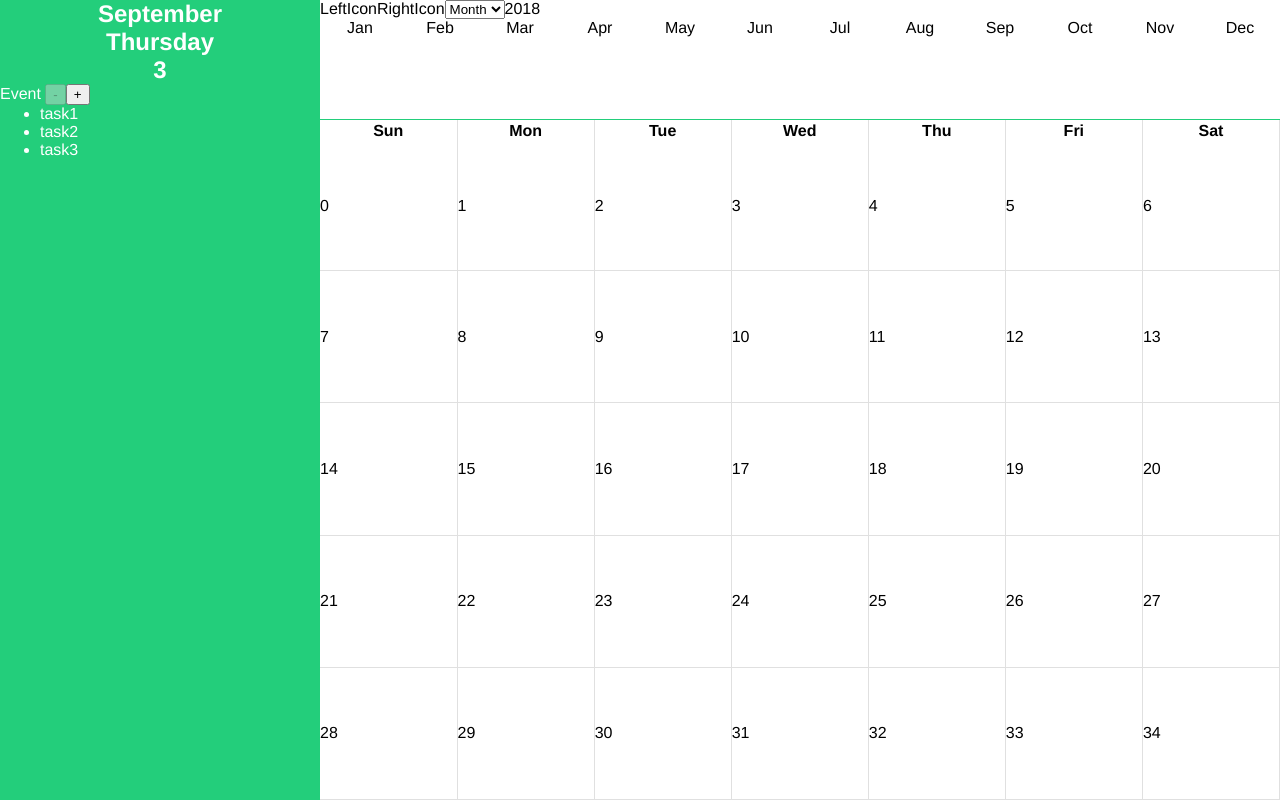
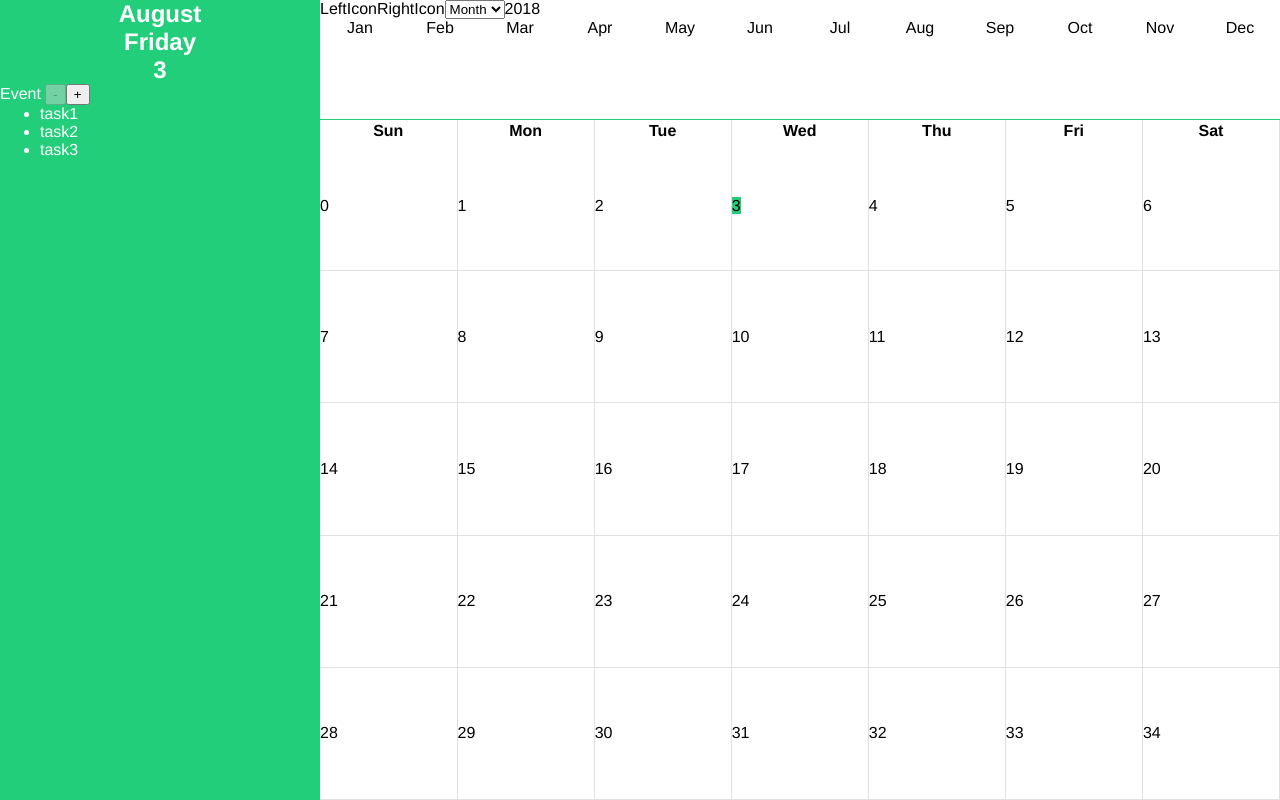
Before and after one commit to rosethorn999/calendar, a Vue app: page / in a window 1280 px wide. Built offline with nearby package versions, Linux system fonts and the light colour scheme.

Commit message:
動態初始日期

```diff
--- a/src/App.vue
+++ b/src/App.vue
@@ -1,8 +1,8 @@
 <template>
   <div id="app">
-    <SideBar/>
-    <MenuBar/>
-    <Calendar/>
+    <SideBar :now="nowDate"/>
+    <MenuBar :now="nowDate"/>
+    <Calendar :now="nowDate"/>
     <Modal :show="showModal" :pkg="modalPKG"/>
   </div>
 </template>
@@ -30,7 +30,19 @@ export default {
         footer: "FOOTER TEXT"
       }
     };
-  }
+  },
+  computed: {
+    nowDate() {
+      const d = new Date();
+      return {
+        YYYY: d.getFullYear(),
+        MM: d.getMonth(),
+        DD: d.getDate(),
+        DAY: d.getDay()
+      };
+    }
+  },
+  mounted() {}
 };
 </script>
 
--- a/src/assets/MMWW.json
+++ b/src/assets/dateText.json
@@ -13,7 +13,7 @@
     "November",
     "December"
   ],
-  "WW": [
+  "DAY": [
     "Sunday",
     "Monday",
     "Tuesday",
--- a/src/components/Calendar.vue
+++ b/src/components/Calendar.vue
@@ -2,24 +2,36 @@
   <div class="main">
     <table>
       <tr>
-        <th v-for="(week,weekIndex) in WW" :key="weekIndex">{{week|firstThree}}</th>
+        <th v-for="(week,weekIndex) in DAY" :key="weekIndex">{{week|firstThree}}</th>
       </tr>
       <tr v-for="(week,weekIndex) in DDs" :key="weekIndex">
-        <td v-for="(day,dayIndex) in week" :key="dayIndex">{{day}}</td>
+        <td v-for="(date,dayIndex) in week" :key="dayIndex" :class="{nowDate:date===now.DD}"><span>{{date}}</span></td>
       </tr>
     </table>
   </div>
 </template>
 
 <script>
-import MMWW from "../assets/MMWW.json";
+import dateText from "../assets/dateText.json";
 
 export default {
   name: "Calendar",
-  props: {},
+  props: {
+    now: {
+      type: Object,
+      default: function() {
+        return {
+          YYYY: 2018,
+          MM: 0,
+          DD: 1,
+          DAY: 0
+        };
+      }
+    }
+  },
   data: function() {
     return {
-      WW: MMWW.WW
+      DAY: dateText.DAY
     };
   },
   computed: {
@@ -75,4 +87,9 @@ td {
   border-left: 0px;
   width: 14%;
 }
+.nowDate {
+  span {
+    background: #23ce7b;
+  }
+}
 </style>
--- a/src/components/MenuBar.vue
+++ b/src/components/MenuBar.vue
@@ -5,7 +5,7 @@
   <select>
     <option>Month</option>
   </select>
-  <span>{{YYYY}}</span>
+  <span>{{now.YYYY}}</span>
   <div class="monthSwitcher">
     <div v-for="(item,index) in MMs" :key="index">{{item | firstThree}}</div>
   </div>
@@ -13,14 +13,25 @@
 </template>
 
 <script>
-import MMWW from "../assets/MMWW.json";
+import dateText from "../assets/dateText.json";
 export default {
   name: "MenuBar",
-  props: {},
+  props: {
+    now: {
+      type: Object,
+      default: function() {
+        return {
+          YYYY: 2018,
+          MM: 0,
+          DD: 1,
+          DAY: 0
+        };
+      }
+    }
+  },
   data: function() {
     return {
-      YYYY: 2018,
-      MMs: MMWW.MM
+      MMs: dateText.MM
     };
   },
   filters: {
--- a/src/components/SideBar.vue
+++ b/src/components/SideBar.vue
@@ -1,8 +1,8 @@
 <template>
   <div class="main">
-    <h2>{{MMText}}</h2>
-    <h2>{{WWText}}</h2>
-    <h2>{{DD}}</h2>
+    <h2>{{now.MM|monthText}}</h2>
+    <h2>{{now.DAY|dayText}}</h2>
+    <h2>{{now.DD}}</h2>
     <div>
       Event
       <input type="button" value="-" :disabled="!anyOneSelected" @click="removeEvent">
@@ -16,16 +16,25 @@
 </template>
 
 <script>
-import MMWW from "../assets/MMWW.json";
+import dateText from "../assets/dateText.json";
 
 export default {
   name: "SideBar",
-  props: {},
+  props: {
+    now: {
+      type: Object,
+      default: function() {
+        return {
+          YYYY: 2018,
+          MM: 0,
+          DD: 1,
+          DAY: 0
+        };
+      }
+    }
+  },
   data: function() {
     return {
-      MM: 8,
-      WW: 4,
-      DD: 3,
       events: [
         { name: "task1", guid: "task1", selected: false },
         { name: "task2", guid: "task2", selected: false },
@@ -44,17 +53,19 @@ export default {
         }
       }
       return ret;
-    },
-    MMText: function() {
+    }
+  },
+  filters: {
+    monthText: function(v) {
       let ret;
-      const MMList = MMWW.MM;
-      ret = MMList[this.MM];
+      const MMList = dateText.MM;
+      ret = MMList[v];
       return ret;
     },
-    WWText: function() {
+    dayText: function(v) {
       let ret;
-      const WWList = MMWW.WW;
-      ret = WWList[this.WW];
+      const MMList = dateText.DAY;
+      ret = MMList[v];
       return ret;
     }
   },
```
